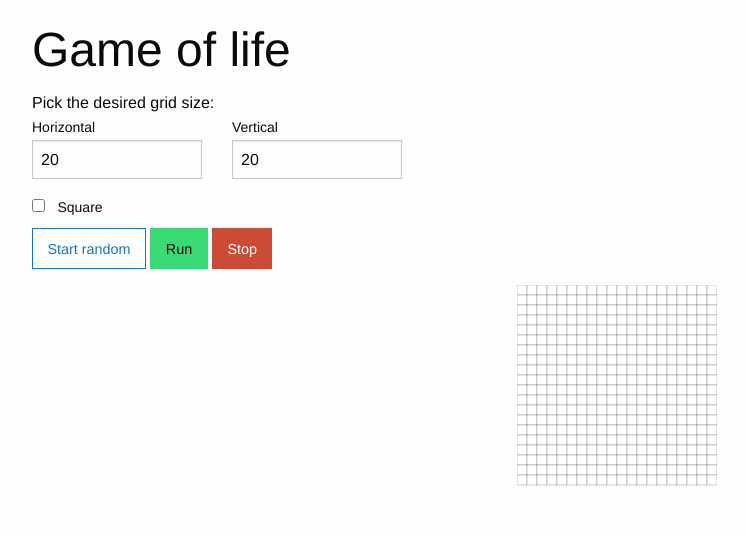
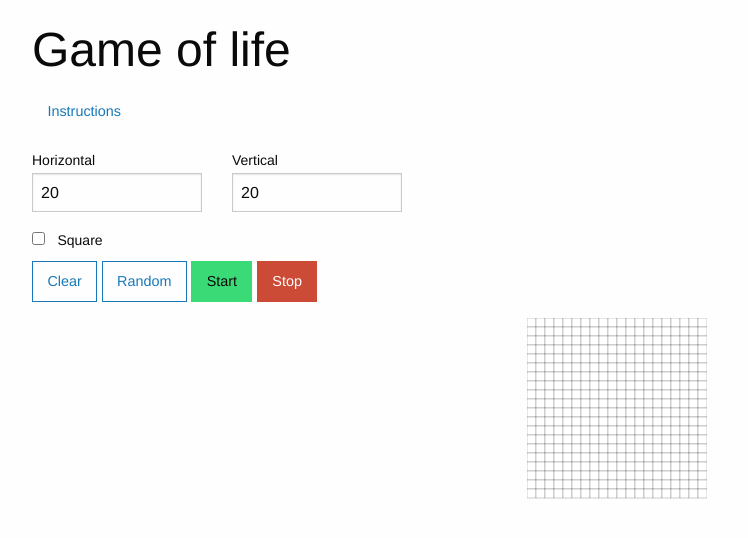
Before and after one commit to alinespereira/data-visualization-portfolio, a Python web app: template src/templates/simulators/game_of_life.html in a window 1280 px wide. Shown: the part 56-594 px from the top of the page, without its empty margins (23-771 px from the left). Run offline with Jinja, Linux system fonts and the light colour scheme; the template is opened without the code that fills it, so the values that code supplies are empty.

Commit message:
Interactions improvement

```diff
--- a/src/templates/simulators/game_of_life.html
+++ b/src/templates/simulators/game_of_life.html
@@ -2,23 +2,33 @@
 
 {% block content %}
 <h1>{{ gettext("Game of life") }}</h1>
-<div class="grid-x grid-margin-x">
-    <div class="cell medium-4 large-6">
-        {{ gettext("Pick the desired grid size") }}:
+<div class="grid-x grid-padding-x">
+    <div class="cell">
+        <button id="instructions" data-toggle="how-to-game-of-life" class="button clear"
+            onclick="toggleHollow()">{{ gettext("Instructions") }}</button>
+    </div>
+    <div class="cell">
+        {% trans %}
+        <ul id="how-to-game-of-life" class="callout no-bullet is-hidden" data-toggler=".is-hidden">
+            <li>Pick the grid dimensions;</li>
+            <li>Click on the squares to toggle them between <em>alive</em> and <em>dead</em>
+                or <a onclick="startRandom()">start a random grid</a>.</li>
+        </ul>
+        {% endtrans %}
     </div>
 </div>
 
-<div class="grid-x grid-margin-x">
+<div class="grid-x grid-padding-x">
     <div class="cell small-6 medium-4 large-2">
         <label>
             {{ gettext("Horizontal") }}
-            <input type="number" id="grid-size-x" min="10" max="100" value="20" oninput="updateGrid()">
+            <input type="number" id="grid-size-x" min="10" max="100" value="20" oninput="createGrid()">
         </label>
     </div>
     <div class="cell small-6 medium-4 large-2">
         <label>
             {{ gettext("Vertical") }}
-            <input type="number" id="grid-size-y" min="10" max="100" value="20" oninput="updateGrid()">
+            <input type="number" id="grid-size-y" min="10" max="100" value="20" oninput="createGrid()">
         </label>
     </div>
     <div class="cell">
@@ -27,23 +37,31 @@
     </div>
 </div>
 
-<div class="grid-x grid-margin-x">
+<div class="grid-x grid-padding-x">
     <div class="cell center-for-small">
-        <a class="hollow button" onclick="startRandom()">{{ gettext("Start random") }}</a>
-        <a class="button success" onclick="run()">{{ gettext("Run") }}</a>
+        <a class="hollow button" onclick="createGrid()">{{ gettext("Clear") }}</a>
+        <a class="hollow button" onclick="startRandom()">{{ gettext("Random") }}</a>
+        <a class="button success" onclick="run()">{{ gettext("Start") }}</a>
         <a class="button alert" id="stop">{{ gettext("Stop") }}</a>
     </div>
 </div>
 
-<div class="grid-x grid-margin-x">
-    <div id="grid" class="cell">
-    </div>
+<div class="grid-x grid-padding-x">
+    <div id="grid" class="cell"></div>
+</div>
 {% endblock content %}
 
 {% block javascript %}
 <script src={{ url_for('static', filename='js/simulators/GameOfLife.js') }}></script>
 
 <script>
+    const instructionsButton = document.getElementById('instructions')
+
+    function toggleHollow() {
+        instructionsButton.classList.toggle('clear')
+        instructionsButton.classList.toggle('tiny')
+    }
+
     const gridInputX = document.getElementById('grid-size-x')
     const gridInputY = document.getElementById('grid-size-y')
     const squareGrid = document.getElementById('square-grid')
@@ -166,8 +184,8 @@
             while (data.length)
                 board.push(data.splice(0, +gridInputX.value))
 
-                const newBoard = evolve(board)
-                updateGrid(newBoard)
+            const newBoard = evolve(board)
+            updateGrid(newBoard)
         }, 500)
 
         stopButton.onclick = () => {
```
Also changed, not shown: src/translations/pt/LC_MESSAGES/messages.po.
